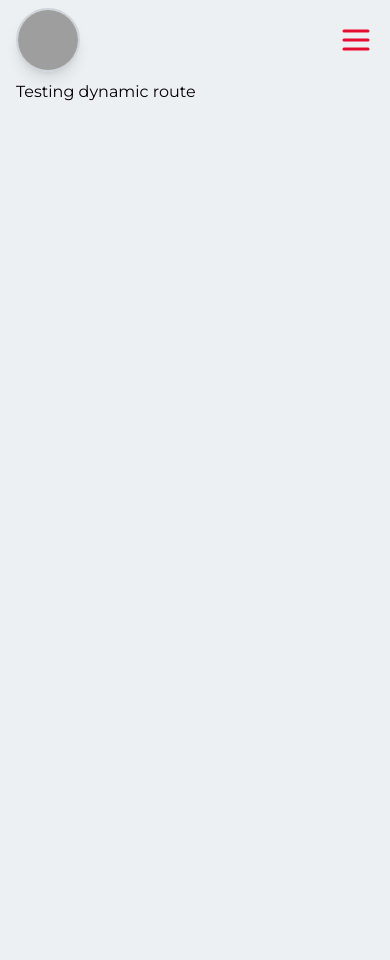
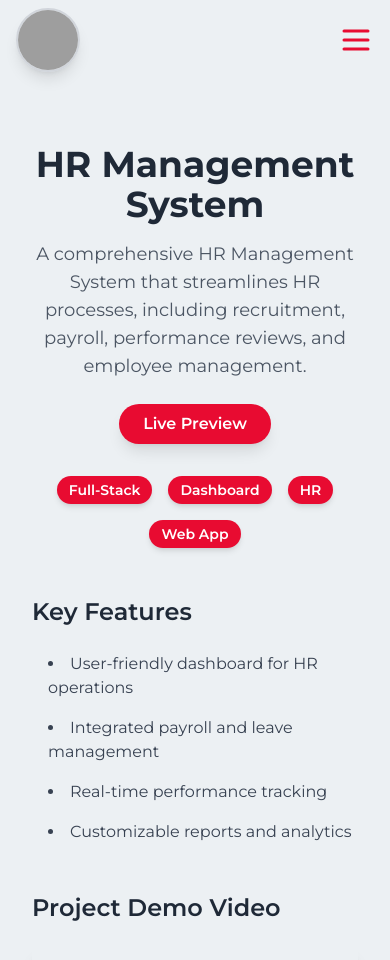
Before and after one commit to Ashik-Ahmed/ashik_ahmed, a Next.js app: page /portfolio/a2p-sms-monitoring-portal in a window 390 px wide. Shown: the top 960 px of the page. Before the commit the page ends 844 px from the top, so only its background shows below. Built offline with nearby package versions, Linux system fonts and the light colour scheme; grey boxes are pictures that could not be loaded.

Commit message:
portfolio dynamic page showing project details

```diff
--- a/src/app/layout.js
+++ b/src/app/layout.js
@@ -16,7 +16,7 @@ export default function RootLayout({ children }) {
     <html lang="en">
       <body className={` antialiased bg-[#ECF0F3]`}>
         <Header />
-        <div className=" px-4 max-w-6xl mx-auto mt-20 mb-12">
+        <div className=" px-4 max-w-6xl mx-auto mt-24 mb-12">
           {children}
         </div>
       </body>
--- a/src/app/portfolio/[slug]/page.js
+++ b/src/app/portfolio/[slug]/page.js
@@ -1,3 +1,117 @@
-export default function page() {
-    return <div>Testing dynamic route</div>;
-}
+import Image from "next/image";
+
+const ProjectDetails = () => {
+    const project = {
+        title: "HR Management System",
+        description:
+            "A comprehensive HR Management System that streamlines HR processes, including recruitment, payroll, performance reviews, and employee management.",
+        tags: ["Full-Stack", "Dashboard", "HR", "Web App"],
+        features: [
+            "User-friendly dashboard for HR operations",
+            "Integrated payroll and leave management",
+            "Real-time performance tracking",
+            "Customizable reports and analytics",
+        ],
+        images: [
+            "/projects/project-1.png",
+            "/projects/project-1.png",
+            "/projects/project-1.png",
+            "/projects/project-1.png",
+            "/projects/project-1.png",
+        ],
+        livePreview: "https://example.com/hr-management-system", // Example link
+        video: "https://www.youtube.com/embed/dQw4w9WgXcQ", // Example YouTube video link
+    };
+
+    return (
+        <div className="container mx-auto p-4 max-w-7xl">
+            {/* Project Title */}
+            <header className="text-center my-8">
+                <h1 className="text-4xl md:text-6xl font-bold text-gray-800">
+                    {project.title}
+                </h1>
+                <p className="mt-4 text-lg text-gray-600">{project.description}</p>
+                {/* Live Preview Button */}
+                <div className="mt-6">
+                    <a
+                        href={project.livePreview}
+                        target="_blank"
+                        rel="noopener noreferrer"
+                        className="inline-block bg-primary text-white font-semibold py-2 px-6 rounded-full shadow-lg hover:bg-opacity-90 transition-all duration-300"
+                    >
+                        Live Preview
+                    </a>
+                </div>
+            </header>
+
+            {/* Tags */}
+            <div className="flex flex-wrap gap-4 justify-center my-6">
+                {project.tags.map((tag) => (
+                    <span
+                        key={tag}
+                        className="text-sm font-semibold bg-primary text-white px-3 py-1 rounded-full shadow-md"
+                    >
+                        {tag}
+                    </span>
+                ))}
+            </div>
+
+            {/* Special Features */}
+            <section className="my-12">
+                <h2 className="text-2xl md:text-3xl font-semibold text-gray-800 mb-6">
+                    Key Features
+                </h2>
+                <ul className="list-disc list-inside space-y-4 pl-4">
+                    {project.features.map((feature, index) => (
+                        <li key={index} className="text-gray-700">
+                            {feature}
+                        </li>
+                    ))}
+                </ul>
+            </section>
+
+            {/* Video */}
+            <section className="my-12">
+                <h2 className="text-2xl md:text-3xl font-semibold text-gray-800 mb-6">
+                    Project Demo Video
+                </h2>
+                <div className="w-full">
+                    <iframe
+                        src={project.video}
+                        title="YouTube video player"
+                        frameBorder="0"
+                        allow="accelerometer; autoplay; clipboard-write; encrypted-media; gyroscope; picture-in-picture"
+                        allowFullScreen
+                        className="w-full h-[500px] rounded-lg shadow-lg"
+                    ></iframe>
+                </div>
+            </section>
+
+
+            {/* Gallery */}
+            <section className="my-12">
+                <h2 className="text-2xl md:text-3xl font-semibold text-gray-800 mb-6">
+                    Project Screenshots
+                </h2>
+                <div className="grid grid-cols-1 sm:grid-cols-2 md:grid-cols-3 gap-6">
+                    {project.images.map((image, index) => (
+                        <div
+                            key={index}
+                            className="relative overflow-hidden rounded-lg shadow-lg group"
+                        >
+                            <Image
+                                src={image}
+                                alt={`Project Screenshot ${index + 1}`}
+                                width={400}
+                                height={300}
+                                className="object-cover w-full h-full group-hover:scale-105 transition-transform duration-300"
+                            />
+                        </div>
+                    ))}
+                </div>
+            </section>
+        </div>
+    );
+};
+
+export default ProjectDetails;
```
